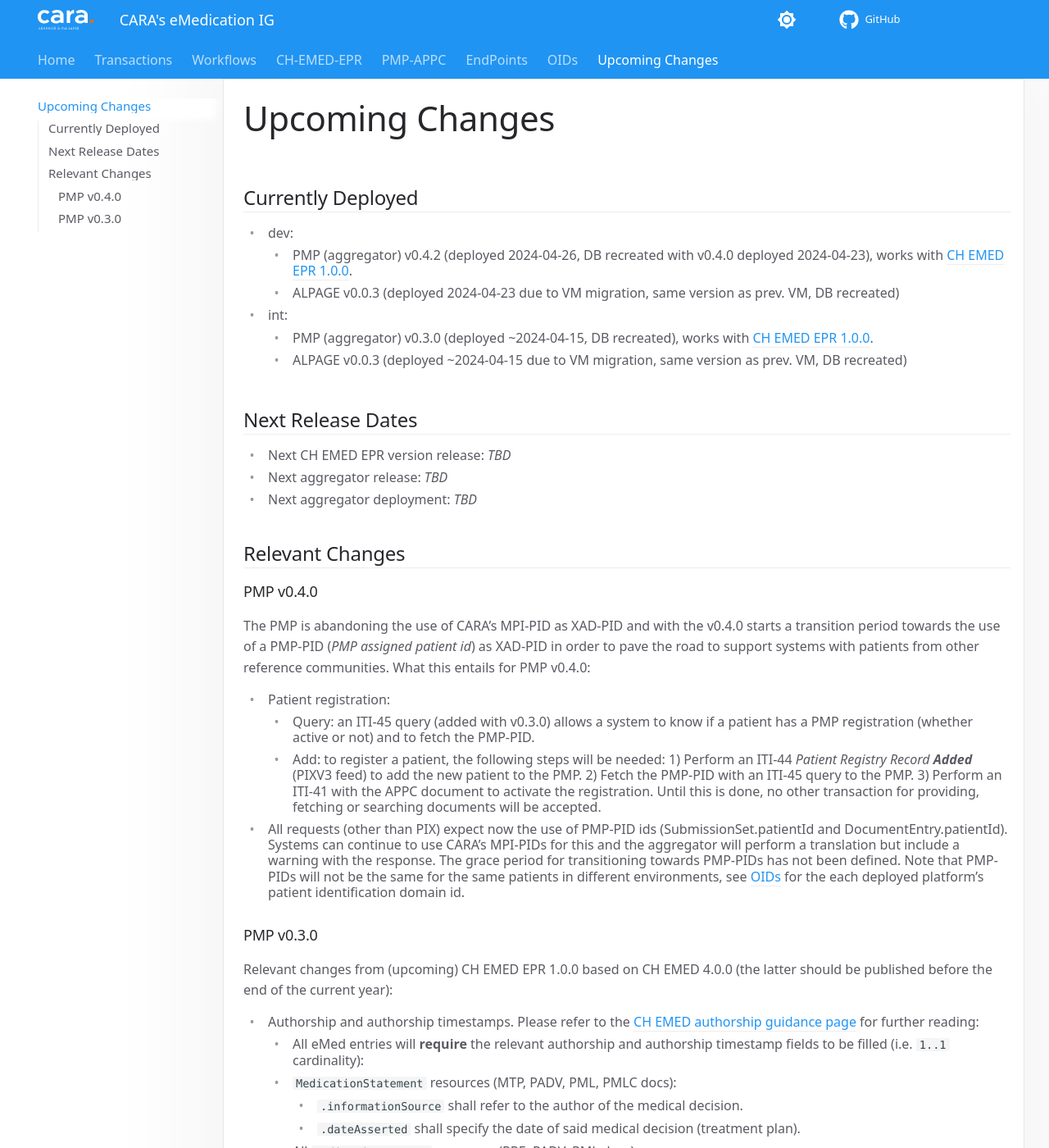
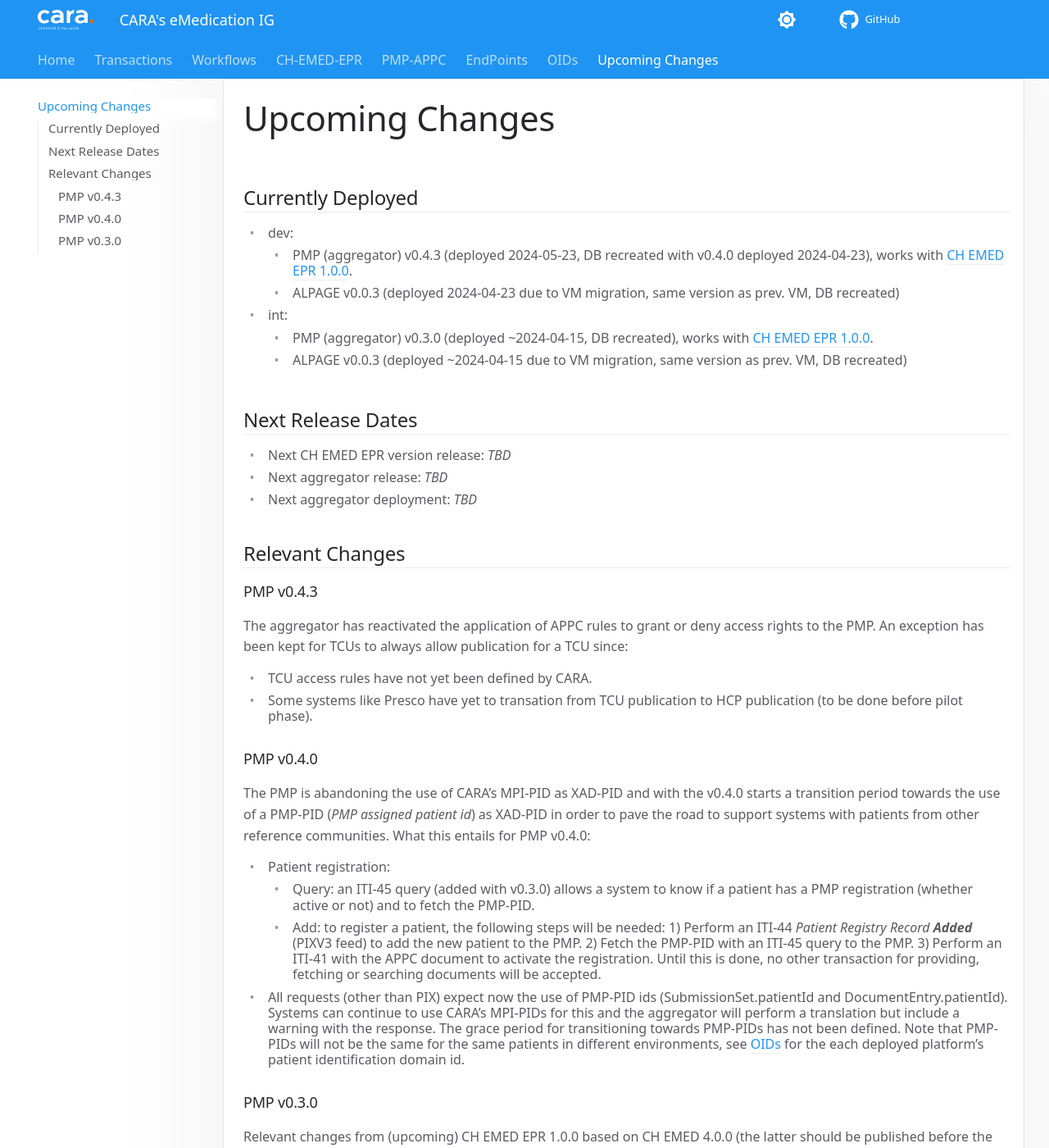
Before and after one commit to CARA-ch/emed-service-guide, an MkDocs documentation site: the page built from docs/other/upcoming_changes.md, in a window 1280 px wide and 1400 px high. Shown: the whole window at 82% size. Built offline with MkDocs 1.6.1 and Material for MkDocs 9.7.7, drawn with Linux system fonts in a browser that asks for light colours; comment, search, counter and statistics services are not loaded.

Commit message:
Added info about v0.4.3 version deployed today to upcoming_changes.md

```diff
--- a/docs/other/upcoming_changes.md
+++ b/docs/other/upcoming_changes.md
@@ -1,7 +1,7 @@
 ## Currently Deployed
 
   - dev:
-    - PMP (aggregator) v0.4.2 (deployed 2024-04-26, DB recreated with v0.4.0 deployed 2024-04-23), works with [CH EMED EPR 1.0.0](https://fhir.ch/ig/ch-emed-epr/index.html).
+    - PMP (aggregator) v0.4.3 (deployed 2024-05-23, DB recreated with v0.4.0 deployed 2024-04-23), works with [CH EMED EPR 1.0.0](https://fhir.ch/ig/ch-emed-epr/index.html).
     - ALPAGE v0.0.3 (deployed 2024-04-23 due to VM migration, same version as prev. VM, DB recreated)
   - int:
     - PMP (aggregator) v0.3.0 (deployed ~2024-04-15, DB recreated), works with [CH EMED EPR 1.0.0](https://fhir.ch/ig/ch-emed-epr/index.html).
@@ -15,6 +15,12 @@
 - Next aggregator deployment: *TBD*
 
 ## Relevant Changes
+
+### PMP v0.4.3
+The aggregator has reactivated the application of APPC rules to grant or deny access rights to the PMP. An exception has been kept for TCUs to always allow publication for a TCU since:
+
+  - TCU access rules have not yet been defined by CARA.
+  - Some systems like Presco have yet to transation from TCU publication to HCP publication (to be done before pilot phase).
 
 ### PMP v0.4.0
 The PMP is abandoning the use of CARA's MPI-PID as XAD-PID and with the v0.4.0 starts a transition period towards the use of a PMP-PID (*PMP assigned patient id*) as XAD-PID in order to pave the road to support systems with patients from other reference communities. What this entails for PMP v0.4.0:
```
